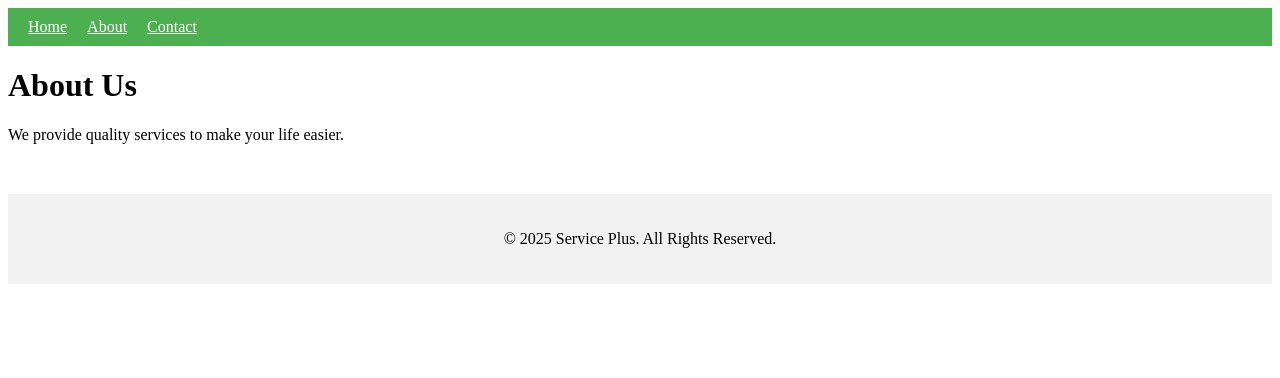
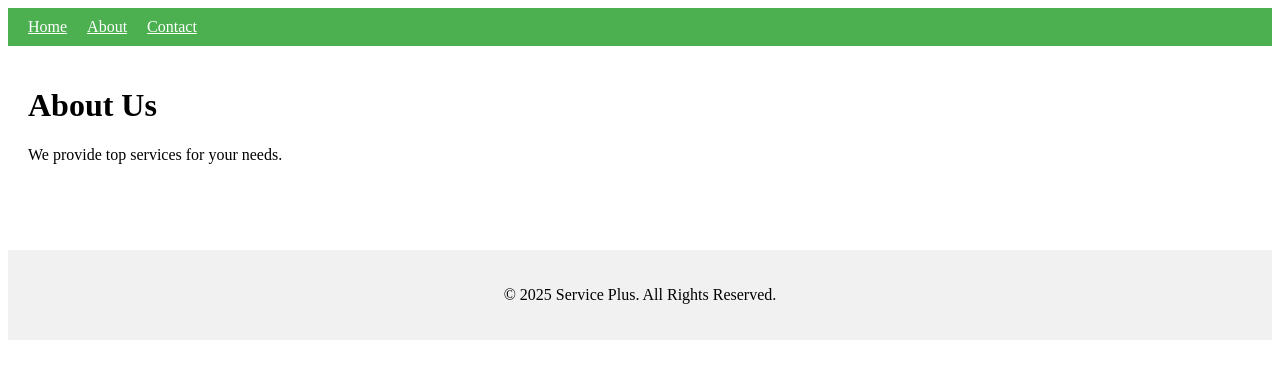
Before and after one commit to grow4u555-ui/service-plus-frontend, a React (Create React App) app: page /about in a window 1280 px wide. Shown: the top 378 px of the page. Built offline with nearby package versions, Linux system fonts and the light colour scheme.

Commit message:
Update About.js

```diff
--- a/src/pages/About.js
+++ b/src/pages/About.js
@@ -2,9 +2,9 @@ import React from "react";
 
 function About() {
   return (
-    <div>
+    <div style={{ padding: "20px" }}>
       <h1>About Us</h1>
-      <p>We provide quality services to make your life easier.</p>
+      <p>We provide top services for your needs.</p>
     </div>
   );
 }
```
